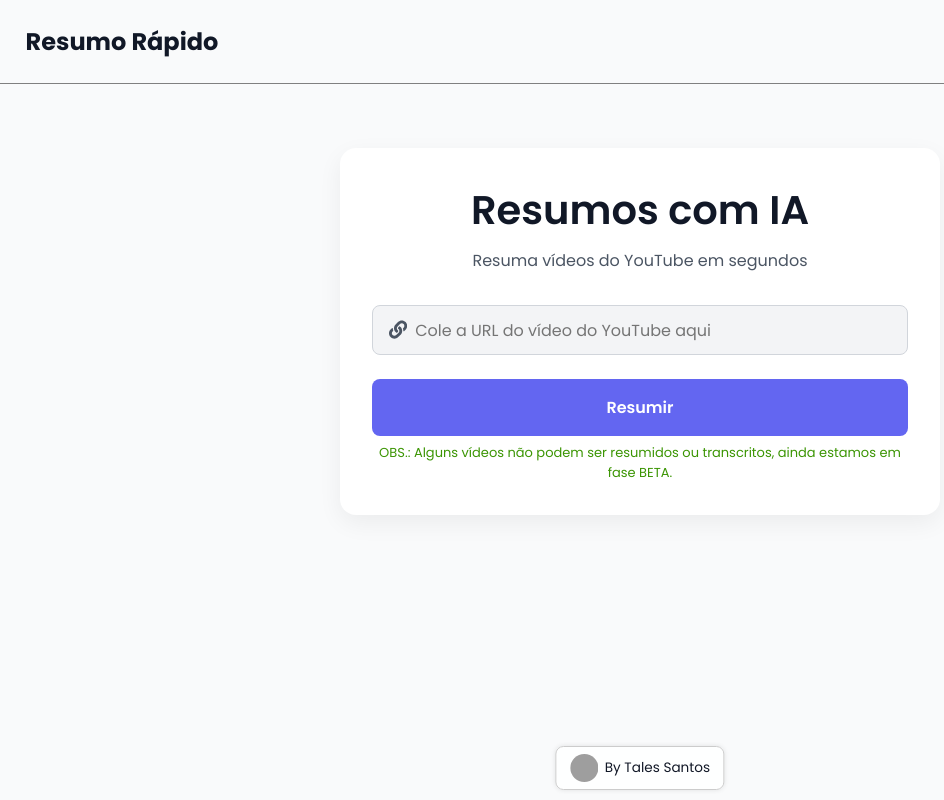
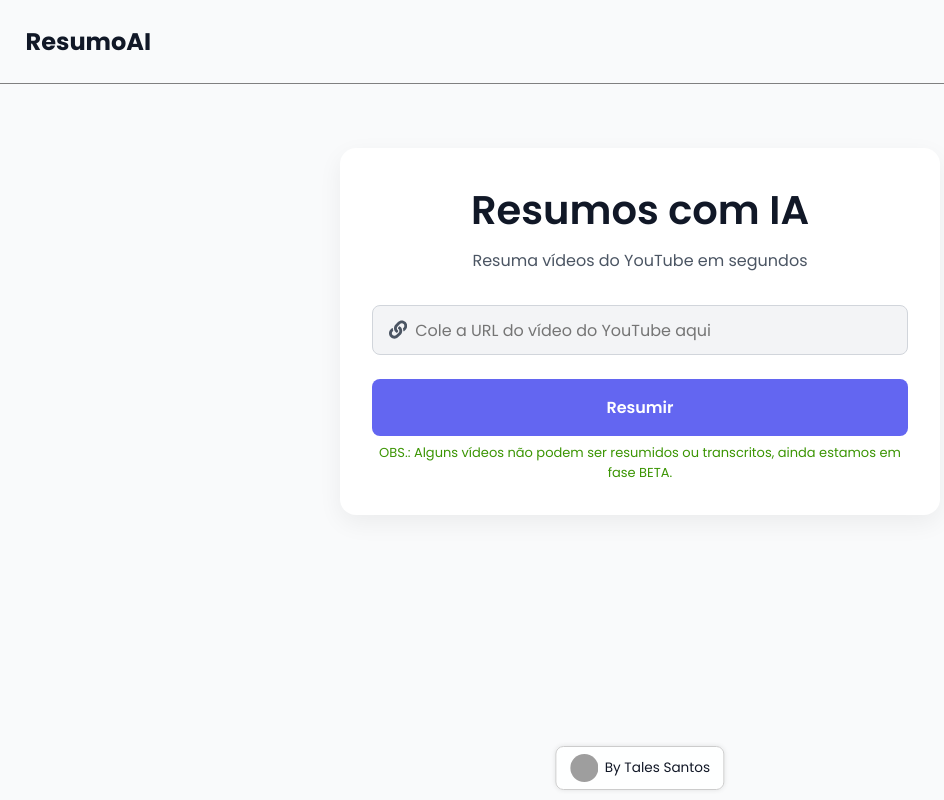
Before and after one commit to Tales-Santos7/ResumoAI, a React (Vite) app in the folder frontend/: page / in a window 1280 px wide. Shown: the whole page, without its empty margins (0-944 px from the left). Built offline with nearby package versions, Linux system fonts and the light colour scheme; no server answers; grey boxes are pictures that could not be loaded.

Commit message:
Upgrade files

```diff
--- a/frontend/index.html
+++ b/frontend/index.html
@@ -4,7 +4,7 @@
     <meta charset="UTF-8" />
     <link rel="icon" type="image/png" href="./book.png" />
     <meta name="viewport" content="width=device-width, initial-scale=1.0" />
-    <title>Resumo Rápido</title>
+    <title>ResumoAI</title>
   </head>
   <body>
     <div id="root"></div>
--- a/frontend/src/components/Header/Header.jsx
+++ b/frontend/src/components/Header/Header.jsx
@@ -4,7 +4,7 @@
   return (
     <header className='Header'>
         <div className='container'>
-            <h2>Resumo Rápido</h2>
+            <h2>ResumoAI</h2>
         </div>
     </header>
   )
```
